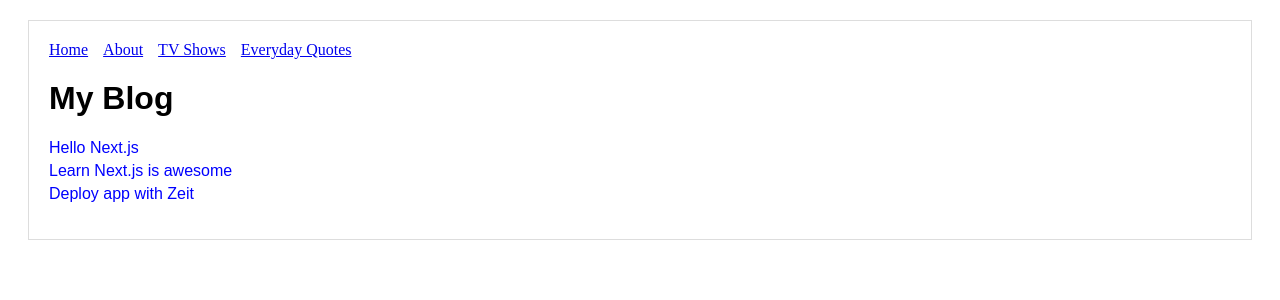
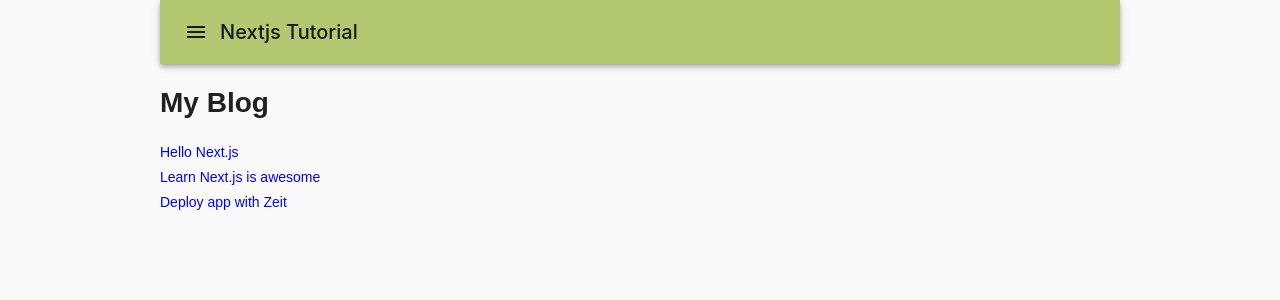
Before and after one commit to jackradian/nextjs-tut, a Next.js app: page / in a window 1280 px wide. Shown: the top 300 px of the page. Built offline with nearby package versions, Linux system fonts and the light colour scheme.

Commit message:
Add material-ui css

```diff
--- a/components/Header.js
+++ b/components/Header.js
@@ -1,4 +1,9 @@
 import Link from "next/link";
+import AppBar from "@material-ui/core/AppBar";
+import Toolbar from "@material-ui/core/Toolbar";
+import Typography from "@material-ui/core/Typography";
+import IconButton from "@material-ui/core/IconButton";
+import MenuIcon from "@material-ui/icons/Menu";
 
 const linkStyle = {
   marginRight: 15
@@ -6,7 +11,15 @@ const linkStyle = {
 
 const Header = () => (
   <div>
-    <Link href="/">
+    <AppBar position="static">
+      <Toolbar>
+        <IconButton edge="start" color="inherit" aria-label="menu">
+          <MenuIcon />
+        </IconButton>
+        <Typography variant="h6">Nextjs Tutorial</Typography>
+      </Toolbar>
+    </AppBar>
+    {/* <Link href="/">
       <a style={linkStyle}>Home</a>
     </Link>
     <Link href="/about">
@@ -17,7 +30,7 @@ const Header = () => (
     </Link>
     <Link href="/everyday-quotes">
       <a style={linkStyle}>Everyday Quotes</a>
-    </Link>
+    </Link> */}
   </div>
 );
 
--- a/components/MyLayout.js
+++ b/components/MyLayout.js
@@ -1,16 +1,11 @@
 import Header from "./Header";
-
-const layoutStyle = {
-  margin: 20,
-  padding: 20,
-  border: "1px solid #DDD"
-};
+import Container from "@material-ui/core/Container";
 
 const Layout = props => (
-  <div style={layoutStyle}>
+  <Container maxWidth="md" disableGutters>
     <Header />
     {props.children}
-  </div>
+  </Container>
 );
 
 export default Layout;
--- a/package.json
+++ b/package.json
@@ -8,6 +8,8 @@
     "start": "next start"
   },
   "dependencies": {
+    "@material-ui/core": "4.9.2",
+    "@material-ui/icons": "4.9.1",
     "@next/bundle-analyzer": "^9.2.1",
     "dotenv": "8.2.0",
     "isomorphic-unfetch": "3.0.0",
--- a/pages/index.js
+++ b/pages/index.js
@@ -1,5 +1,36 @@
 import Layout from "../components/MyLayout";
 import Link from "next/link";
+import { createMuiTheme, ThemeProvider } from "@material-ui/core/styles";
+import CssBaseline from "@material-ui/core/CssBaseline";
+
+const theme = createMuiTheme({
+  palette: {
+    primary: {
+      light: "#edf7d0",
+      main: "#b2c971",
+      dark: "#6b8423"
+    },
+    secondary: {
+      light: "#f7d0d6",
+      main: "#c8717e",
+      dark: "#832332"
+    }
+  },
+  typography: {
+    fontFamily: [
+      "-apple-system",
+      "BlinkMacSystemFont",
+      '"Segoe UI"',
+      "Roboto",
+      '"Helvetica Neue"',
+      "Arial",
+      "sans-serif",
+      '"Apple Color Emoji"',
+      '"Segoe UI Emoji"',
+      '"Segoe UI Symbol"'
+    ].join(",")
+  }
+});
 
 function getPosts() {
   return [
@@ -35,6 +66,8 @@ const PostLink = ({ post }) => (
 
 export default function Blog() {
   return (
+    <ThemeProvider theme={theme}>
+      <CssBaseline />
       <Layout>
         <h1>My Blog</h1>
         <ul>
@@ -53,5 +86,6 @@ export default function Blog() {
           }
         `}</style>
       </Layout>
+    </ThemeProvider>
   );
 }
--- /dev/null
+++ b/palletton.scss
@@ -0,0 +1,48 @@
+// SASS style sheet */
+// Palette color codes */
+// Palette URL: http://paletton.com/#uid=32f0u0kd+q-51HQ9hvwi+lTnvhq */
+
+// Feel free to copy&paste color codes to your application */
+
+// As hex codes */
+
+$color-primary-0: #b2c971; // Main Primary color */
+$color-primary-1: #edf7d0;
+$color-primary-2: #ddeea9;
+$color-primary-3: #8ca543;
+$color-primary-4: #6b8423;
+
+$color-secondary-1-0: #c8717e; // Main Secondary color (1) */
+$color-secondary-1-1: #f7d0d6;
+$color-secondary-1-2: #eda9b3;
+$color-secondary-1-3: #a54352;
+$color-secondary-1-4: #832332;
+
+$color-secondary-2-0: #74558f; // Main Secondary color (2) */
+$color-secondary-2-1: #bfafcd;
+$color-secondary-2-2: #947ba9;
+$color-secondary-2-3: #573575;
+$color-secondary-2-4: #401e5d;
+
+// As RGBa codes */
+
+$rgba-primary-0: rgba(178, 201, 113, 1); // Main Primary color */
+$rgba-primary-1: rgba(237, 247, 208, 1);
+$rgba-primary-2: rgba(221, 238, 169, 1);
+$rgba-primary-3: rgba(140, 165, 67, 1);
+$rgba-primary-4: rgba(107, 132, 35, 1);
+
+$rgba-secondary-1-0: rgba(200, 113, 126, 1); // Main Secondary color (1) */
+$rgba-secondary-1-1: rgba(247, 208, 214, 1);
+$rgba-secondary-1-2: rgba(237, 169, 179, 1);
+$rgba-secondary-1-3: rgba(165, 67, 82, 1);
+$rgba-secondary-1-4: rgba(131, 35, 50, 1);
+
+$rgba-secondary-2-0: rgba(116, 85, 143, 1); // Main Secondary color (2) */
+$rgba-secondary-2-1: rgba(191, 175, 205, 1);
+$rgba-secondary-2-2: rgba(148, 123, 169, 1);
+$rgba-secondary-2-3: rgba(87, 53, 117, 1);
+$rgba-secondary-2-4: rgba(64, 30, 93, 1);
+
+// Generated by Paletton.com © 2002-2014 */
+// http://paletton.com */
```
Also changed, not shown: 1 other file (tests, documents, lock files or other folders). Lines whose indentation alone changed are shown as unchanged.
